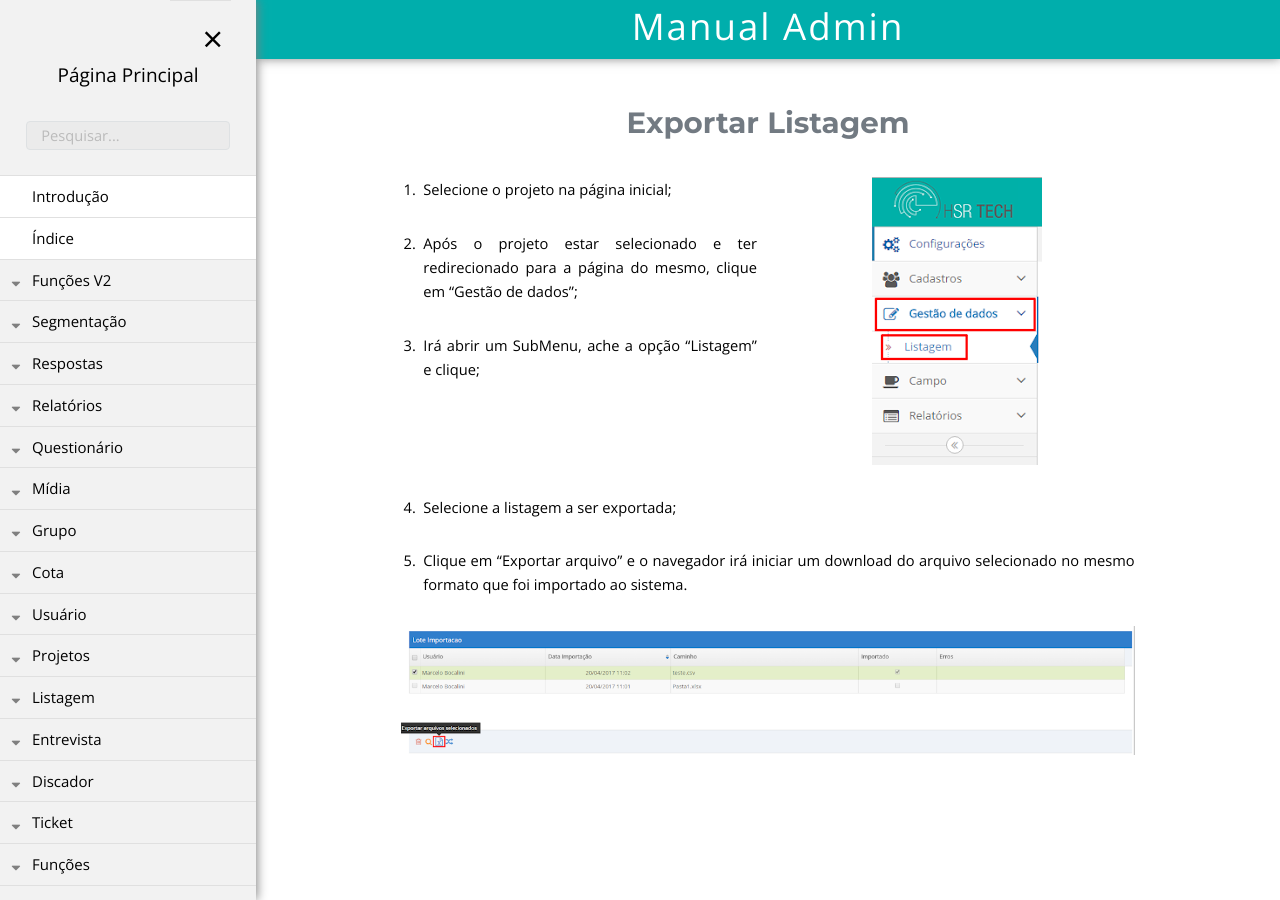
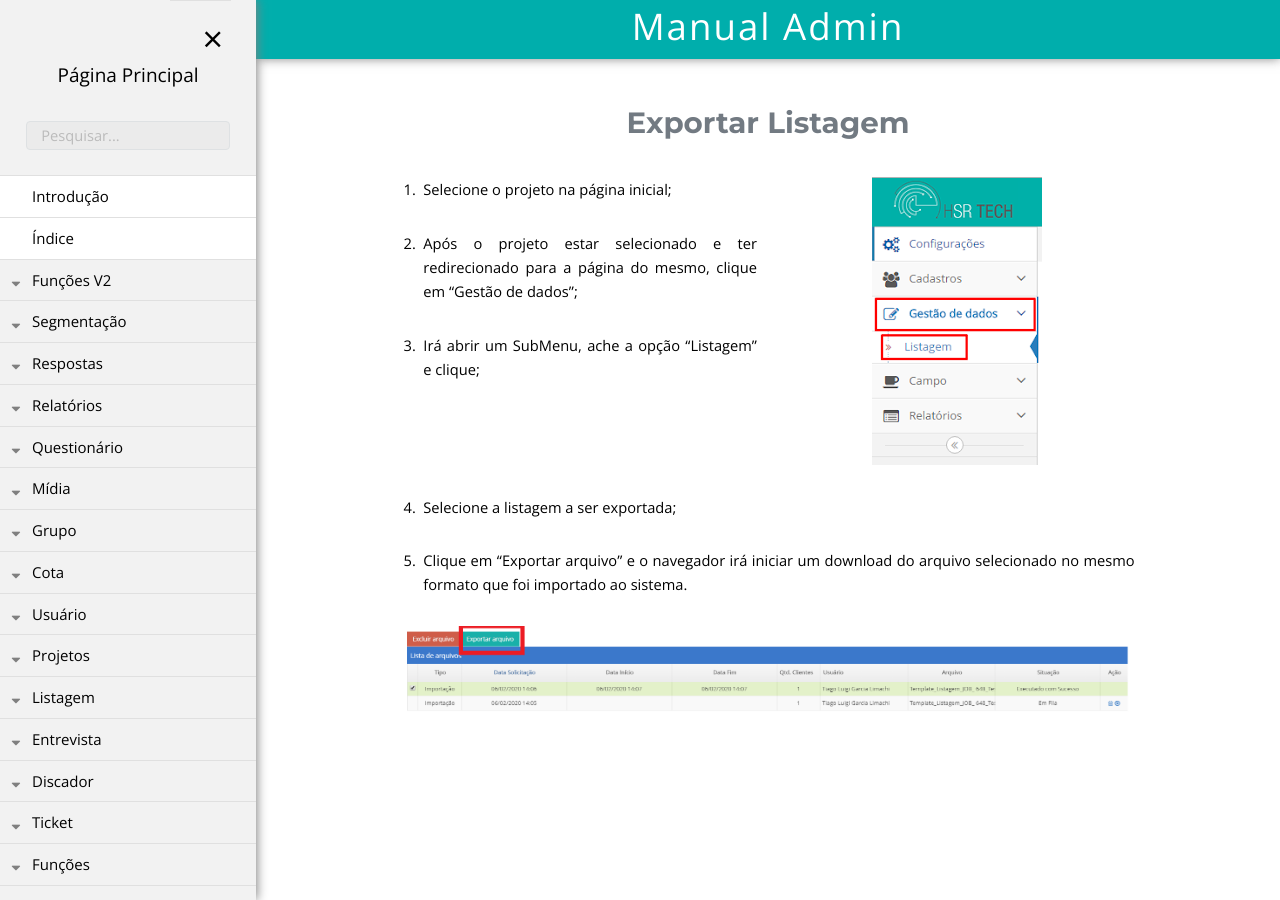
Before and after one commit to rogerio-figueiredo-hsr/hsrtechonline.github.io, a Jekyll site: the page built from _posts/2020-02-06-exportar-listagem.md, in a window 1280 px wide. Built offline with Jekyll 4.4.1, drawn with Linux system fonts in a browser that asks for light colours.

Commit message:
imagem-02

```diff
--- a/_posts/2020-02-06-exportar-listagem.md
+++ b/_posts/2020-02-06-exportar-listagem.md
@@ -26,4 +26,4 @@ pasta: "Listagem"
 
 5. Clique em "Exportar arquivo" e o navegador irá iniciar um download do arquivo selecionado no mesmo formato que foi importado ao sistema.
 
-![Imagem de apoio 2]({{ "/assets/img/exportar-listagem-01.png" | prepend: site.baseurl }})
+![Imagem de apoio 2]({{ "/assets/img/exportar-listagem-02.png" | prepend: site.baseurl }})
```
